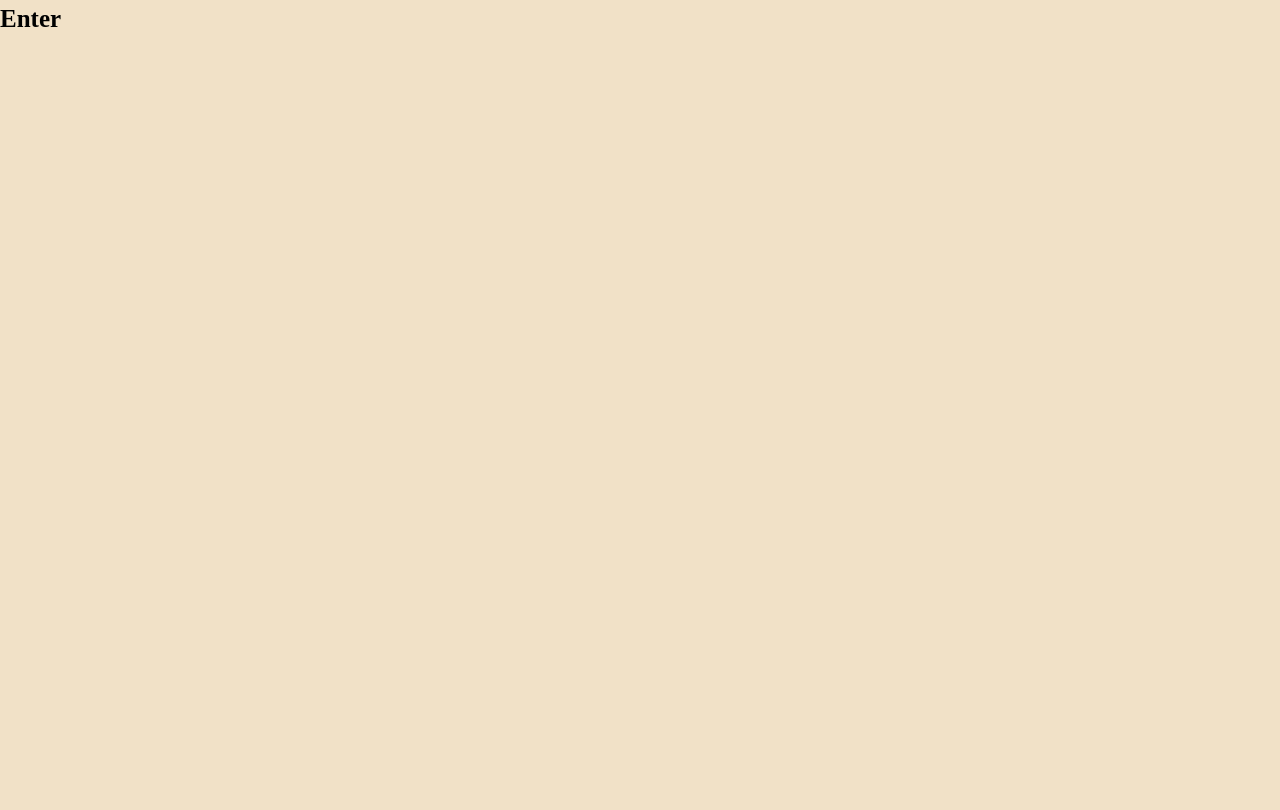
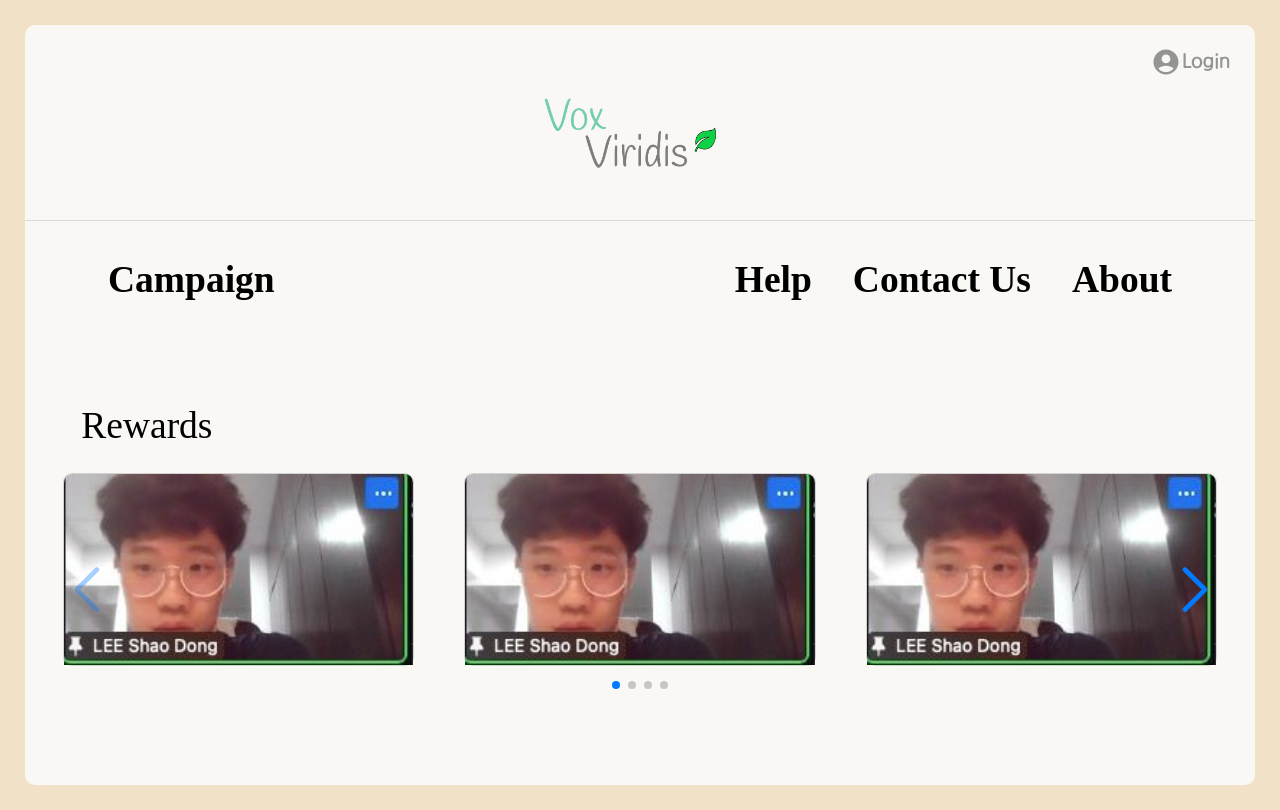
Before and after one commit to cs203t5/cs203t5-frontend, a Next.js app in the folder vox-viridis/: page /rewards in a window 1280 px wide. Built offline with nearby package versions, Linux system fonts and the light colour scheme; a web font is replaced by a local one.

Commit message:
completed reward page slider

```diff
--- a/vox-viridis/components/Campaign/CampaignBoxSticky.js
+++ b/vox-viridis/components/Campaign/CampaignBoxSticky.js
@@ -33,7 +33,7 @@ function CampaignBoxSticky(props) {
                             />
                         </div>
                         <div
-                            className="col-6 p-0 ms-4 h-25 mt-sm-3 mt-2 text-align-center"
+                            className="col-8 p-0 ms-2 h-25 mt-sm-3 mt-2 text-align-center"
                             style={{ fontWeight: "600" }}
                         >
                             {" "}
@@ -111,7 +111,7 @@ function CampaignBoxSticky(props) {
                             />
                         </div>
                         <div
-                            className="col-6 p-0 ms-4 h-25 mt-sm-3 mt-2 text-align-center"
+                            className="col-8 p-0 ms-2 h-25 mt-sm-3 mt-2 text-align-center"
                             style={{ fontWeight: "600" }}
                         >
                             {" "}
--- a/vox-viridis/package.json
+++ b/vox-viridis/package.json
@@ -21,7 +21,9 @@
     "react-awesome-reveal": "^4.0.1",
     "react-bootstrap": "^2.5.0",
     "react-dom": "18.2.0",
-    "react-router-dom": "^6.4.1"
+    "react-router-dom": "^6.4.1",
+    "slider": "^1.0.4",
+    "swiper": "^8.4.4"
   },
   "devDependencies": {
     "eslint": "8.24.0",
--- a/vox-viridis/pages/about/index.js
+++ b/vox-viridis/pages/about/index.js
@@ -23,6 +23,7 @@ const AboutDetails = () => {
                             fontFamily: "PT Sans",
                             fontSize: "25px",
                             position: "relative;top:140px;",
+                            alignSelf: "center",
                         }}
                     >
                         We are a group of SMU CS students embarking on our CS203
--- a/vox-viridis/pages/campaign/index.js
+++ b/vox-viridis/pages/campaign/index.js
@@ -6,7 +6,6 @@ import SearchIcon from "@mui/icons-material/Search";
 import CampaignFilter from "../../components/Campaign/CampaignFilter/CampaignFilter";
 import Footer from "../../components/Footer.js";
 import CampaignBoxSticky from "../../components/Campaign/CampaignBoxSticky";
-import CampaignFilterSmall from "../../components/Campaign/CampaignFilter/CampaignFilterSmall";
 import { useEffect } from "react";
 import axios from "axios";
 import { useState } from "react";
--- a/vox-viridis/pages/rewards/index.js
+++ b/vox-viridis/pages/rewards/index.js
@@ -1,5 +1,120 @@
+import Navbar from "../../components/Navbar";
+import globalStyle from "../Global.module.css";
+import Card from "react-bootstrap/Card";
+import styles from "./rewards.module.css";
+import { useRef } from "react";
+import { Overlay } from "react-bootstrap";
+import { Swiper, SwiperSlide } from "swiper/react";
+import "swiper/swiper-bundle.min.css";
+import "swiper/swiper.min.css";
+import "swiper/css";
+import "swiper/css/navigation";
+import "swiper/css/pagination";
+import { Navigation, Pagination, A11y } from "swiper";
+import { useSwiper } from "swiper/react";
+import { useState } from "react";
+
 function index() {
-    return <div>Enter</div>;
+    const swiper = useSwiper();
+
+    return (
+        <div>
+            <div className={globalStyle.pageBg}>
+                <Navbar />
+                <div className="row mt-5 mx-4" style={{ overflow: "hidden" }}>
+                    <div className="row mb-2 ">
+                        <h4 className="font-weight-bold">Rewards</h4>
+                    </div>
+                    <Swiper
+                        modules={[Navigation, Pagination]}
+                        cssMode={true}
+                        spaceBetween={50}
+                        slidesPerView={3}
+                        navigation={true}
+                        pagination={{ clickable: true }}
+                        onSlideChange={() => console.log("slide change")}
+                        onSwiper={(swiper) => console.log(swiper)}
+                    >
+                        <button onClick={() => swiper.slideNext()}>
+                            Slide to the next slide
+                        </button>
+
+                        <SwiperSlide>
+                            <RewardCard />
+                        </SwiperSlide>
+
+                        <SwiperSlide>
+                            <RewardCard />
+                        </SwiperSlide>
+                        <SwiperSlide>
+                            <RewardCard />
+                        </SwiperSlide>
+                        <SwiperSlide>
+                            <RewardCard />
+                        </SwiperSlide>
+                        <SwiperSlide>
+                            <RewardCard />
+                        </SwiperSlide>
+                        <SwiperSlide>
+                            <RewardCard />
+                        </SwiperSlide>
+                    </Swiper>
+                </div>
+            </div>
+        </div>
+    );
+}
+
+function RewardCard() {
+    const [opacity, setOpacity] = useState(0);
+    const [imageOpacity, setImageOpacity] = useState(1);
+    const showOverlay = (show) => {
+        if (show) {
+            setOpacity(1);
+            setImageOpacity(0.3);
+        } else {
+            setOpacity(0);
+            setImageOpacity(1);
+        }
+    };
+    return (
+        <div className="col">
+            <Card
+                onMouseOver={() => showOverlay(true)}
+                onMouseOut={() => {
+                    showOverlay(false);
+                }}
+            >
+                <Card.Img
+                    variant="top"
+                    src="../../shaoDong.jpeg"
+                    style={{ objectFit: "cover", opacity: imageOpacity }}
+                />
+                <Card.ImgOverlay
+                    className="d-flex align-items-end"
+                    style={{ opacity: opacity }}
+                >
+                    <Card.Body className="p-0 w-100">
+                        <Card.Title
+                            style={{
+                                fontSize: "30px",
+                                cursor: "pointer",
+                                fontWeight: "bold",
+                            }}
+                        >
+                            Card title
+                        </Card.Title>
+                        <Card.Text style={{ fontSize: "20px" }}>
+                            This is a wider card with supporting text below as a
+                            natural lead-in to additional content. This content
+                            is a little bit longer.
+                        </Card.Text>
+                    </Card.Body>
+                </Card.ImgOverlay>
+            </Card>
+        </div>
+    );
 }
 
 export default index;
+//
--- /dev/null
+++ b/vox-viridis/pages/rewards/rewards.module.css
@@ -0,0 +1,19 @@
+.card:hover .image-overlay {
+    opacity: 1;
+}
+
+.card-img-top-wrapper {
+    position: relative;
+}
+.card-overlay {
+    position: absolute;
+    top: 0;
+    bottom: 0;
+    left: 0;
+    right: 0;
+    height: 100%;
+    width: 100%;
+    opacity: 0;
+    transition: 0.5s ease;
+    background: rgba(0, 0, 0, 0.5);
+}
```
Also changed, not shown: vox-viridis/pages/history/index.js (+9 -2 lines), vox-viridis/pages/reward/index.js (deleted, +0 -13 lines), vox-viridis/public/rewards/theBodyShop.webp (added), 1 other file (tests, documents, lock files or other folders).
